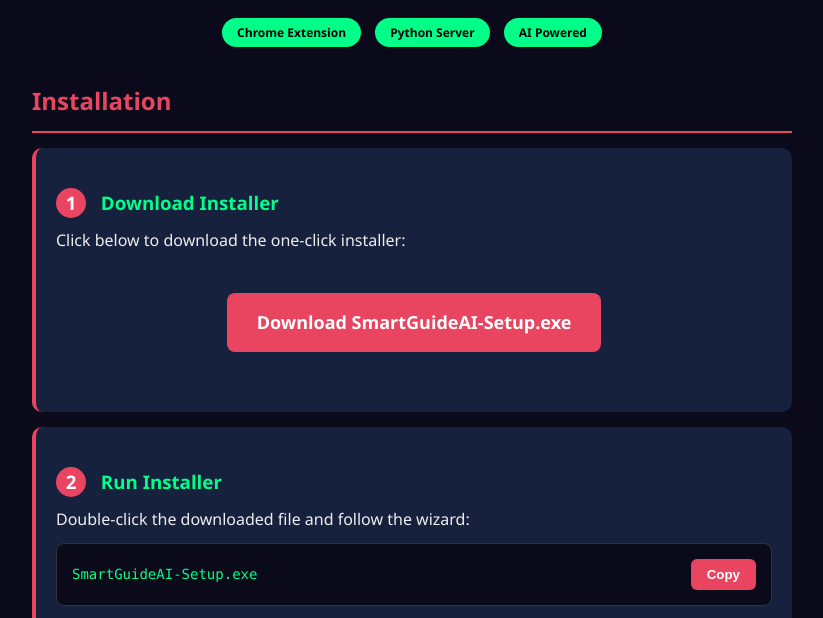
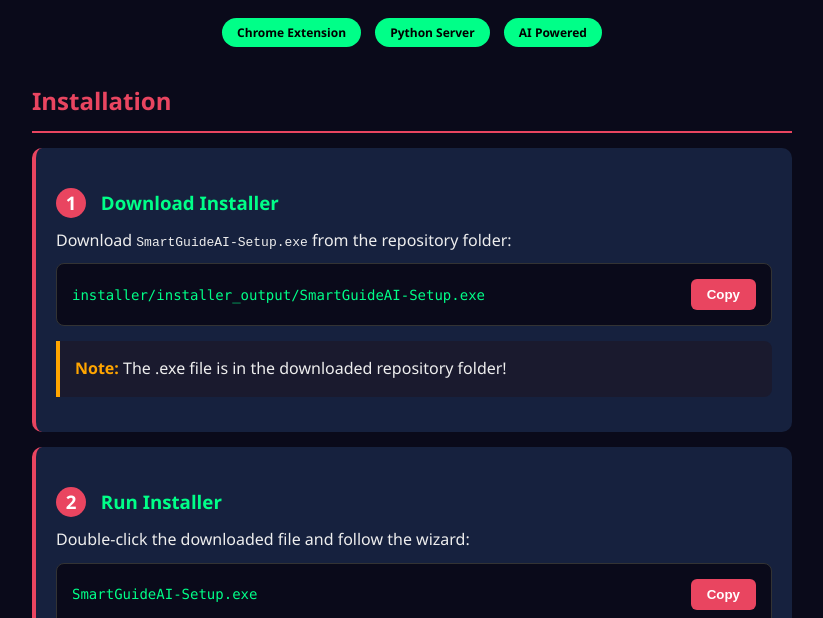
Before and after one commit to FitFocusHub/SmartGuide-AI, a browser extension: page docs/index.html in a window 1280 px wide. Shown: the part 131-749 px from the top of the page, without its empty margins (228-1051 px from the left). Drawn offline with Linux system fonts and the light colour scheme.

Commit message:
Fix: Removed fake download link, .exe is in installer/installer_output/

```diff
--- a/docs/index.html
+++ b/docs/index.html
@@ -46,9 +46,13 @@
 
         <div class="step">
             <h3><span class="step-num">1</span> Download Installer</h3>
-            <p>Click below to download the one-click installer:</p>
-            <div class="center">
-                <a href="https://github.com/FitFocusHub/SmartGuide-AI/releases/download/v1.0/SmartGuideAI-Setup.exe" class="download-btn">Download SmartGuideAI-Setup.exe</a>
+            <p>Download <code>SmartGuideAI-Setup.exe</code> from the repository folder:</p>
+            <div class="cmd-box">
+                <code>installer/installer_output/SmartGuideAI-Setup.exe</code>
+                <button class="copy-btn" onclick="copyCmd(this, 'installer/installer_output/SmartGuideAI-Setup.exe')">Copy</button>
+            </div>
+            <div class="note">
+                <strong>Note:</strong> The .exe file is in the downloaded repository folder!
             </div>
         </div>
 
```
Also changed, not shown: README.md.
